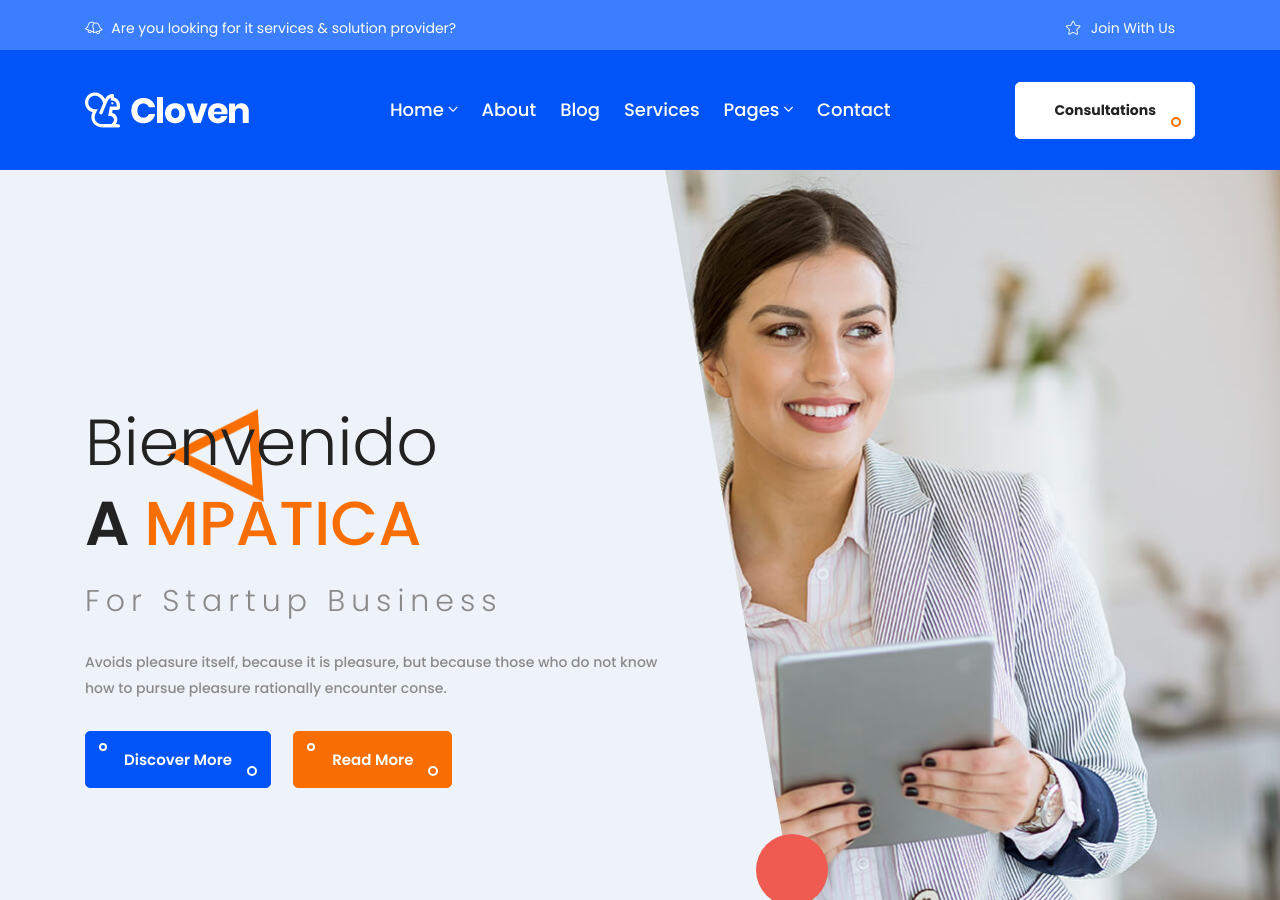
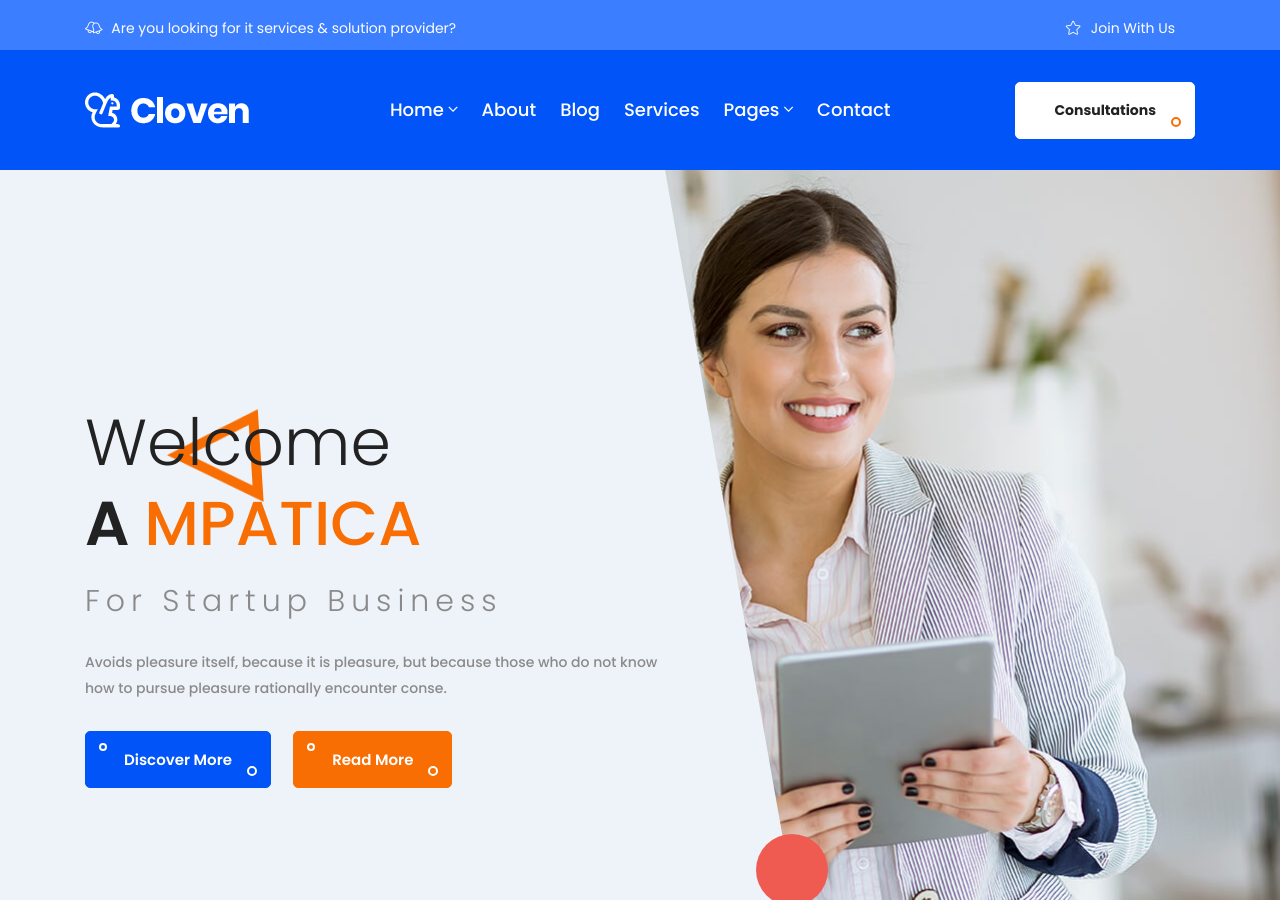
Before and after one commit to elemprendedoronline/mpatica, a Jekyll site: the page built from index.html, in a window 1280 px wide and 900 px high. Built offline with Jekyll 4.4.1, drawn with Linux system fonts in a browser that asks for light colours.

Commit message:
Update hero_area.html

```diff
--- a/_includes/hero_area.html
+++ b/_includes/hero_area.html
@@ -6,7 +6,7 @@
         <div class="row">
             <div class="col-lg-7 col-md-9">
                 <div class="banner-content">
-                    <h1 class="title wow fadeInLeft" data-wow-duration="1.2s" data-wow-delay="1s">Bienvenido <span> a <span> MPATICA</span></span> </h1>
+                    <h1 class="title wow fadeInLeft" data-wow-duration="1.2s" data-wow-delay="1s">Welcome <span> a <span> MPATICA</span></span> </h1>
                     <span class="wow fadeInLeft" data-wow-duration="1.2s" data-wow-delay="1.5s">For Startup Business</span>
                     <p class="wow fadeInLeft" data-wow-duration="1.2s" data-wow-delay="2s">Avoids pleasure itself, because it is pleasure, but because those who do not know how to pursue pleasure rationally encounter conse.</p>
                     <ul class="wow fadeInLeft" data-wow-duration="1.2s" data-wow-delay="2.6s" >
```
